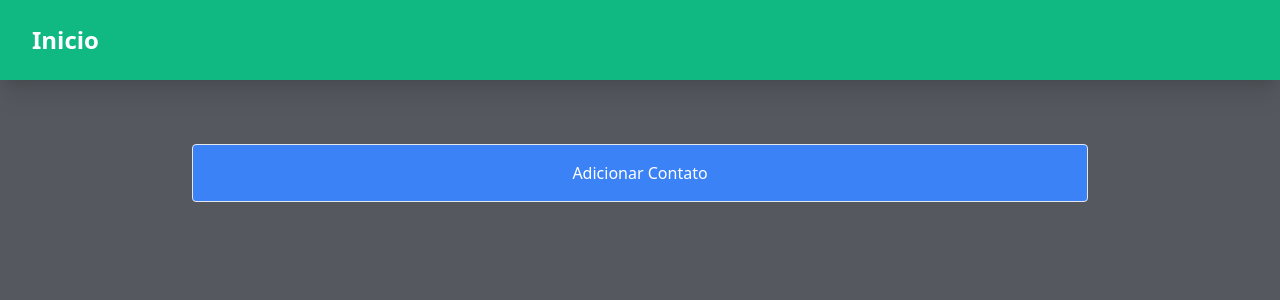
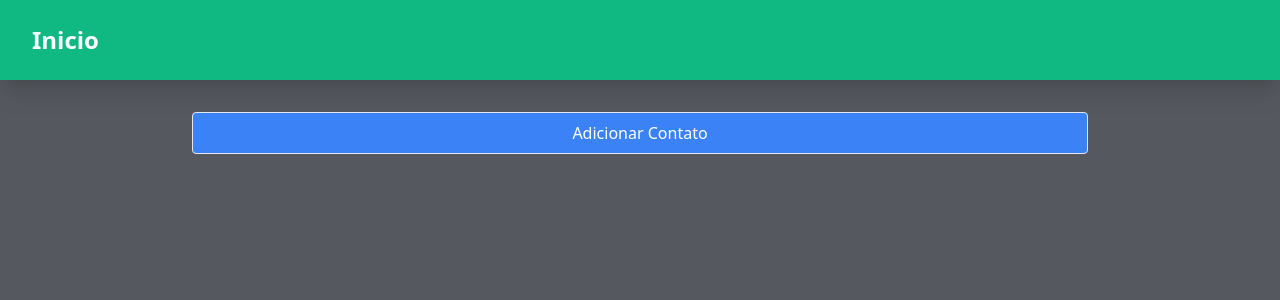
Before and after one commit to guilhermectprado/Aprendendo-Nuxt, a Nuxt app: page /contatos in a window 1280 px wide. Shown: the top 300 px of the page. Built offline with nearby package versions, Linux system fonts and the light colour scheme.

Commit message:
ajuste do botao

```diff
--- a/components/UI/Button.vue
+++ b/components/UI/Button.vue
@@ -1,6 +1,6 @@
 <template>
   <button
-    class="w-full p-4 mt-8 border bg-blue-500 rounded text-white text-center"
+    class="p-2 border bg-blue-500 rounded text-white text-center"
     :type="props.type"
     @click="handleClick"
   >
--- a/pages/contatos/index.vue
+++ b/pages/contatos/index.vue
@@ -15,7 +15,7 @@
     </ListItems>
   </div>
 
-  <UIButton @click="addContact"> Adicionar Contato </UIButton>
+  <UIButton @click="addContact" class="w-full"> Adicionar Contato </UIButton>
 </template>
 
 <!-- O Nuxt importa automatico, nao precisa por o import -->
--- a/pages/index.vue
+++ b/pages/index.vue
@@ -1,6 +1,6 @@
 <template>
-  <div class="flex justify-center text-white">
-    <ul class="flex flex-col gap-4">
+  <div class="flex justify-center">
+    <ul class="flex flex-col gap-4 text-white">
       <li class="hover:text-emerald-500">
         <NuxtLink to="/contatos"> Básico - CRUD Contatos </NuxtLink>
       </li>
```
